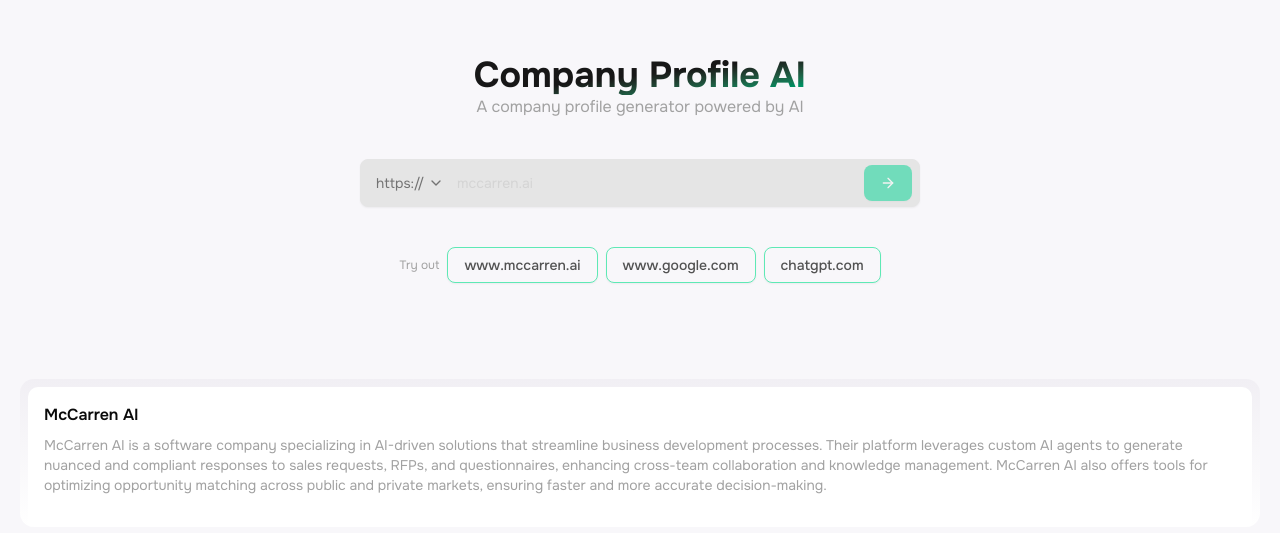
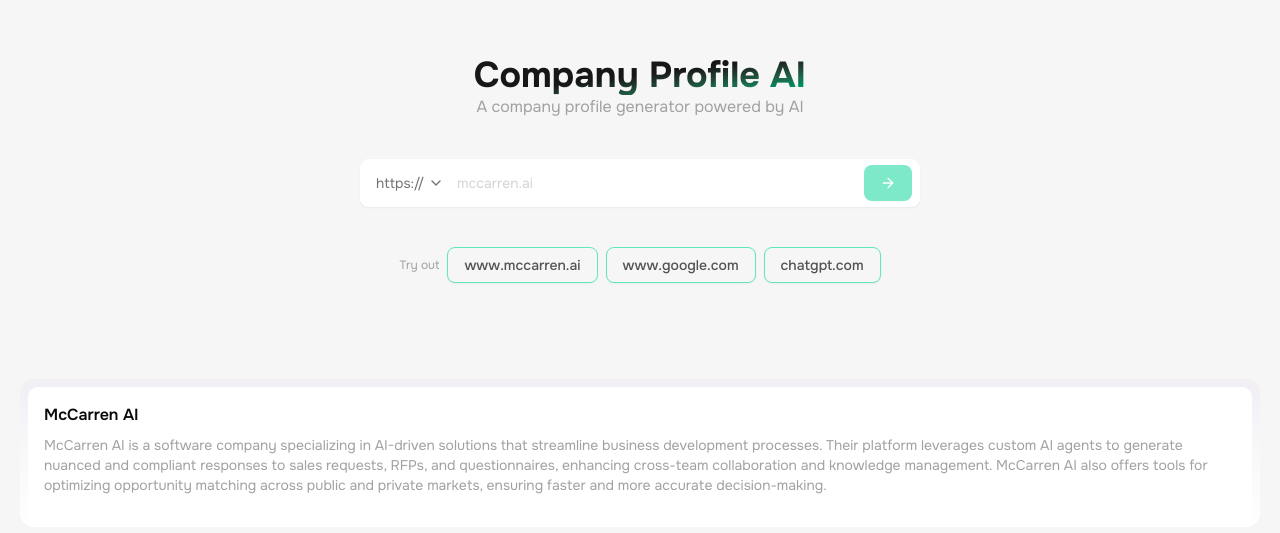
Before and after one commit to mauricioleite1/company-profile-ai, a Next.js app: page / in a window 1280 px wide. Shown: the part 265-798 px from the top of the page. Built offline with nearby package versions, Linux system fonts and the light colour scheme.

Commit message:
chore: updates background and input colors

```diff
--- a/app/globals.css
+++ b/app/globals.css
@@ -44,7 +44,7 @@
 
 :root {
   --radius: 0.625rem;
-  --background: oklch(0.978 0.004 301.426);
+  --background: oklch(0.973 0 89.876);
   --foreground: oklch(0.145 0 0);
   --card: oklch(1 0 0);
   --card-foreground: oklch(0.145 0 0);
@@ -61,7 +61,7 @@
   --accent-foreground: oklch(0.205 0 0);
   --destructive: oklch(0.577 0.245 27.325);
   --border: oklch(0.922 0 0);
-  --input: oklch(0.922 0 0);
+  --input: oklch(1 0 89.876);
   --ring: oklch(0.708 0 0);
   --chart-1: oklch(0.646 0.222 41.116);
   --chart-2: oklch(0.6 0.118 184.704);
```
